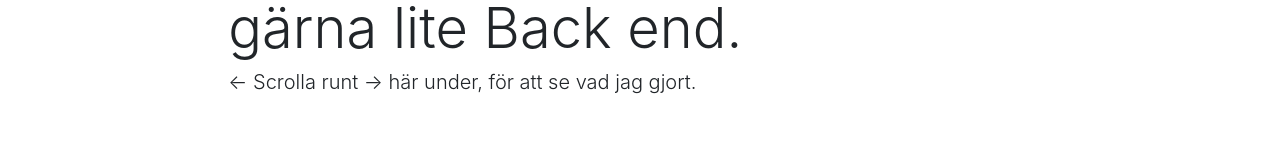
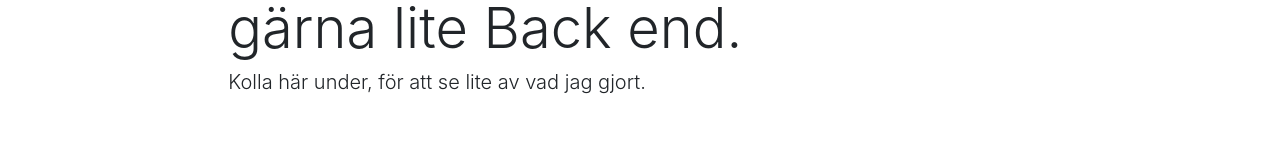
Before and after one commit to RealGobi/RealGobi, a React (Create React App) app: page / in a window 1280 px wide. Shown: the part 259-408 px from the top of the page. Built offline with nearby package versions, Linux system fonts and the light colour scheme.

Commit message:
fix: change text to match new modal function

```diff
--- a/src/App.js
+++ b/src/App.js
@@ -23,8 +23,8 @@ function App() {
   const [home, setHome] = useState({
     title:'Projekt jag gjort',
     subTitle:'Med fokus på Front end, men gärna lite Back end.',
-    tagLine: '<- Scrolla runt -> här under, för att se vad jag gjort.',
-    tagLineRes: 'Scrolla ner här under, för att se vad jag gjort.'
+    tagLine: 'Kolla här under, för att se lite av vad jag gjort.',
+    tagLineRes: 'Scrolla ner här under, för att se lite av vad jag gjort.'
   });
 
   const [about, setAbout] = useState('Om mig');
```
